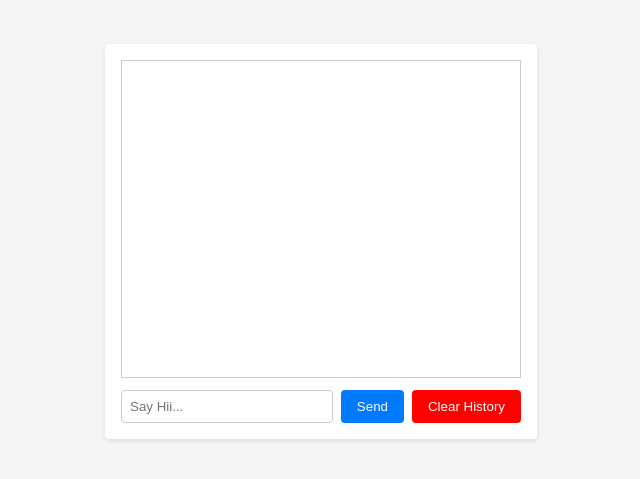
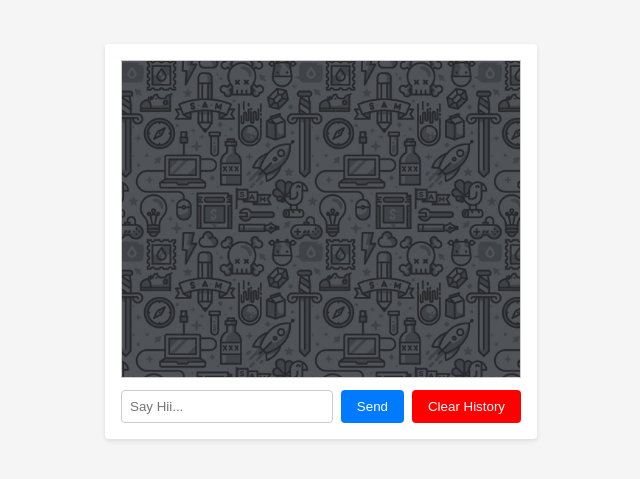
Before and after one commit to BhayVerse/Gptify, a browser extension: page src/main.html in a window 1280 px wide. Shown: the part 159-638 px from the top of the page, without its empty margins (319-959 px from the left). Drawn offline with Linux system fonts and the light colour scheme.

Commit message:
some changes

```diff
--- a/src/main.css
+++ b/src/main.css
@@ -21,6 +21,8 @@ body {
 }
 
 .chat-messages {
+    background-image: url(/content/bg.jpg);
+    background-size: cover;
     height: 300px;
     overflow-y: auto;
     border: 1px solid #ccc;
--- a/src/main.js
+++ b/src/main.js
@@ -78,6 +78,7 @@ window.onload = () =>{
     if(last!=null) {
         chatMessages.innerHTML=last;
     }
+    chatMessages.scrollTop = chatMessages.scrollHeight;
 }
 
 //for clearing last sessions
```
Also changed, not shown: content/bg.jpg (added), manifest.json.
